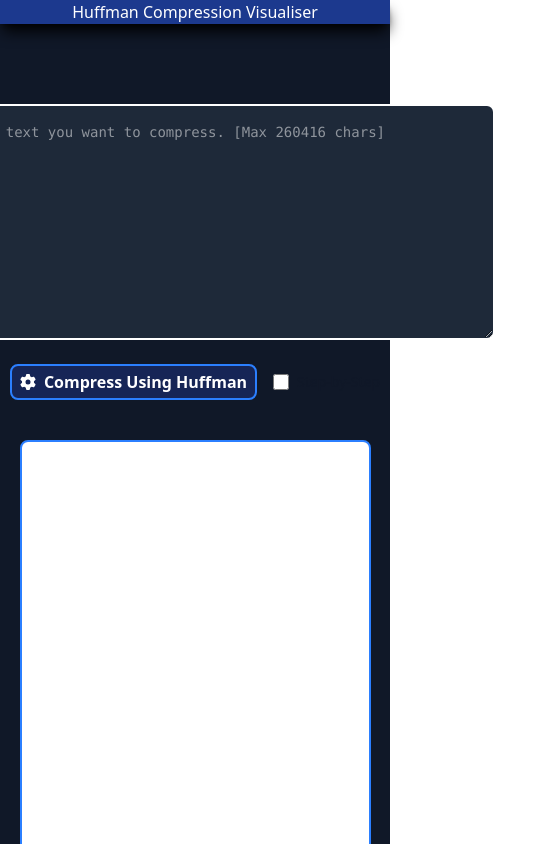
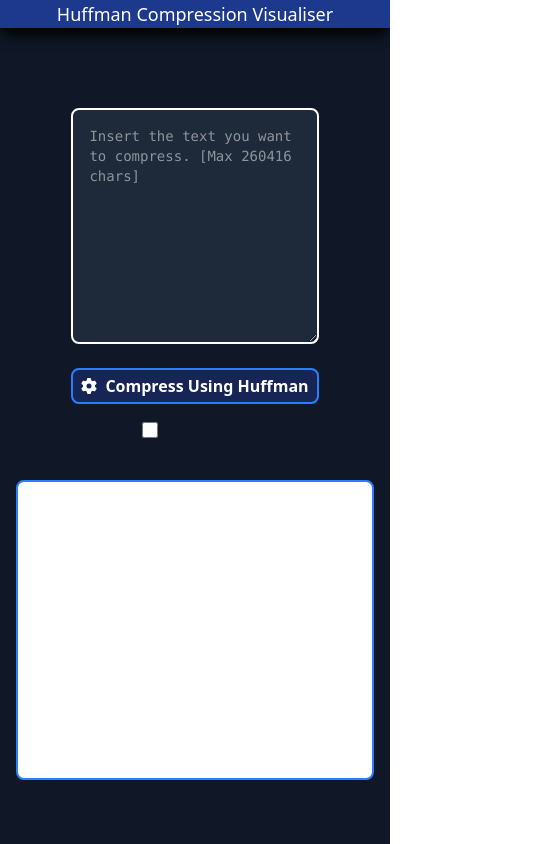
Before and after one commit to Radu434/compression-tree-visualiser, a React (Vite) app: page / in a window 390 px wide. Shown: the top 844 px of the page, 535 px wide, since content can reach past the window. Built offline with nearby package versions, Linux system fonts and the light colour scheme.

Commit message:
Sorting by frequency

```diff
--- a/src/App.jsx
+++ b/src/App.jsx
@@ -1,9 +1,11 @@
 import { useState } from "react";
+import { useMemo } from "react";
 import "./index.css";
 import TextInput from "./components/TextInput";
 import HuffmanTreeVisualizer from "./components/HuffmanTreeVisualiser";
 import HuffmanService from "./services/HuffmanService.js";
 import nodeToD3Format from "./services/NodeToD3Format.js";
+import { sort } from "d3";
 
 function App() {
   const [text, setText] = useState(""); // State for the input text
@@ -13,6 +15,9 @@ function App() {
   const [compressedBytes, setCompressedBytes] = useState(null);
   const [uncompressedBytes, setUnCompressedBytes] = useState(null);
   const [frequencyMap, setFrequencyMap] = useState(null);
+
+
+
   const handleHuffmanCompress = (inputText) => {
     if (!inputText) {
       return null;
@@ -56,44 +61,44 @@ function App() {
       setCompressedBytes(compressedBytes);
     }
   };
+  const sortedCodes = useMemo(() => {
+    if (!huffmanCodes || !frequencyMap) return [];
 
+    return [...huffmanCodes.entries()].sort(([charA], [charB]) => {
+      const freqA = frequencyMap.get(charA);
+      const freqB = frequencyMap.get(charB);
+      return freqA === freqB
+        ? charA.localeCompare(charB)
+        : freqB - freqA;
+    });
+  }, [huffmanCodes, frequencyMap]);
   return (
-    <div className="flex flex-col items-center justify-start min-h-screen bg-gray-900">
-      <div className="flex justify-center w-full bg-blue-900 shadow-black shadow-lg/1.2 sticky top-0 z-1">
-        <h1 className="text-white px-1 hover:text-amber-200 rounded-2xl">
+<div className="flex flex-col items-center justify-start min-h-screen bg-gray-900 px-4 sm:px-10">
+<div className="flex justify-center w-screen bg-blue-900 shadow-black shadow-lg sticky top-0 z-10">
+  <h1 className="text-white px-1 hover:text-amber-200 text-lg sm:text-2xl">
     Huffman Compression Visualiser
   </h1>
 </div>
-      {/* Pass the text and handler to TextInput */}
-      <div
-        className={"flex flex-row items-center justify-center w-full h-full"}
-      >
+<div className="flex flex-col sm:flex-row items-center justify-center w-full gap-4 ">
     <TextInput
       text={text}
       setText={setText}
       onHuffmanCompress={handleHuffmanCompress}
       setIterative={setIterative}
     />
-        {huffmanCodes && (
-          <div className="flex flex-col items-center justify-center max-h-80 border-blue-800 border-2 rounded-lg overflow-hidden ">
-            <div className="relative overflow-x-auto shadow-md sm:rounded-lg ">
-              <table className="w-full text-sm text-left rtl:text-right text-gray-500 dark:text-gray-400">
+        {huffmanCodes &&frequencyMap && (
+     <div className="relative max-h-80   overflow-x-auto shadow-md sm:rounded-lg">
+     <table className="w-full  text-sm text-left rtl:text-right text-gray-500 dark:text-gray-400">
        <thead className="text-xs text-gray-700 uppercase bg-gray-50 dark:bg-gray-700 dark:text-gray-400 sticky top-0">
          <tr>
-                    <th scope="col" className="px-6 py-3">
-                      Character
-                    </th>
-                    <th scope="col" className="px-12.5 py-3">
-                      Code
-                    </th>
-                    <th scope="col" className="px-12.5 py-3">
-                      Frequency
-                    </th>
+           <th scope="col" className="px-6 py-3">Character</th>
+           <th scope="col" className="px-6 py-3">Code</th>
+           <th scope="col" className="px-6 py-3">Frequency</th>
          </tr>
        </thead>
        <tbody>
-                  {[...huffmanCodes.entries()]
-                    .sort(([, codeA], [, codeB]) => codeA.length - codeB.length)
+         {sortedCodes
+
            .map(([char, code], index) => (
              <tr
                key={index}
@@ -101,22 +106,16 @@ function App() {
              >
                <th
                  scope="row"
-                          className="px-12 py-4 font-medium text-gray-900 whitespace-nowrap dark:text-white"
+                 className="px-6 py-4 font-medium text-gray-900 whitespace-nowrap dark:text-white"
                >
-                          {char === " "
-                            ? "[space]"
-                            : char === "\n"
-                            ? "[\\n]"
-                            : char}
+                 {char === " " ? "[space]" : char === "\n" ? "[\\n]" : char}
                </th>
-                        <td className="px-14 py-4">{code}</td>
-                        <td className="px-20 py-4">{frequencyMap.get(char)}</td>
-
+               <td className="px-6 py-4">{code}</td>
+               <td className="px-6 py-4">{frequencyMap.get(char)}</td>
              </tr>
            ))}
        </tbody>
      </table>
-            </div>
    </div>
         )}
       </div>
@@ -139,8 +138,8 @@ function App() {
         </div>
       )}
       <div
-        className="flex flex-col items-center
-             justify-center max-w-9/10 w-400 h-150 border-2 border-blue-500 bg-white
+        className="flex flex-col items-center justify-center
+             w-full h-[300px] sm:h-[500px] bg-white border-2 border-blue-500
              mb-10 overflow-hidden rounded-lg"
       >
         {huffmanTree && <HuffmanTreeVisualizer treeData={huffmanTree} />}
--- a/src/components/TextInput.jsx
+++ b/src/components/TextInput.jsx
@@ -1,19 +1,18 @@
 import React from "react";
-import {FontAwesomeIcon} from "@fortawesome/react-fontawesome";
-import {faGear} from "@fortawesome/free-solid-svg-icons";
+import { FontAwesomeIcon } from "@fortawesome/react-fontawesome";
+import { faGear } from "@fortawesome/free-solid-svg-icons";
 
-function TextInput({text, setText, onHuffmanCompress, setIterative}) {
+function TextInput({ text, setText, onHuffmanCompress, setIterative }) {
   const handleInputChange = (e) => {
     setText(e.target.value); // Update the text state in App.jsx
   };
   const handleCheckChange = (e) => {
     setIterative(e.target.checked); // Update checked state in App.jsx
-    }
+  };
 
   const handleButtonClick = () => {
     onHuffmanCompress(text); // Trigger the Huffman compression logic
   };
-
 
   return (
     <div className="mt-10 p-10">
@@ -29,35 +28,37 @@ function TextInput({text, setText, onHuffmanCompress, setIterative}) {
               value={text} // Controlled input
               onChange={handleInputChange}
               className="rounded-lg p-4 bg-gray-800 border-2 border-solid
-               border-gray-550 font-mono font-medium text-sm text-white min-w-[600px]
-                focus:outline-none focus:ring-2 focus:bg-blue-950"></textarea>
+             border-gray-550 font-mono font-medium text-sm text-white
+             w-full sm:w-[600px] focus:outline-none focus:ring-2 focus:bg-blue-950"
+            ></textarea>
           </div>
-                    <div className="flex flex-row items-center justify-center mt-4">
+          <div className="flex flex-col sm:flex-row items-center gap-4 justify-center mt-4">
             <button
               type="button"
-                            onClick={handleButtonClick} // Call the handler
+              onClick={handleButtonClick}
               className="rounded-lg p-2 bg-blue-950 border-2 border-solid
-               border-blue-500 transition-colors
-                hover:bg-blue-500
-                text-white font-medium text-base leading-none
-                 font-small
-                 flex flex-row items-center
-                 justify-center gap-2">
-                            <FontAwesomeIcon icon={faGear}/>
+               border-blue-500 transition-colors hover:bg-blue-500
+               text-white font-medium text-base leading-none flex
+               items-center justify-center gap-2 w-full sm:w-auto"
+            >
+              <FontAwesomeIcon icon={faGear} />
               <span className="font-semibold">Compress Using Huffman</span>
             </button>
+            <div className="flex items-center gap-2">
               <input
                 onChange={handleCheckChange}
                 type="checkbox"
                 id="iterative"
-                            className="ml-4 mr-0 w-4 h-4 text-blue-600 bg-gray-100 border-gray-300 rounded
-                             focus:ring-blue-500 focus:ring-2, hover:bg-blue-600"
-                        ></input>
+                className="w-4 h-4 text-blue-600 bg-gray-100 border-gray-300 rounded
+                 focus:ring-blue-500 focus:ring-2"
+              />
               <label
                 htmlFor="iterative"
-                            className="ms-2 text-sm font-medium text-gray-900 dark:text-gray-300
-                            hover:text-blue-800"
-                        >Step-by-Step</label>
+                className="text-sm font-medium text-gray-900 dark:text-gray-300"
+              >
+                Step-by-Step
+              </label>
+            </div>
           </div>
         </fieldset>
       </form>
```
Lines whose indentation alone changed are shown as unchanged.
